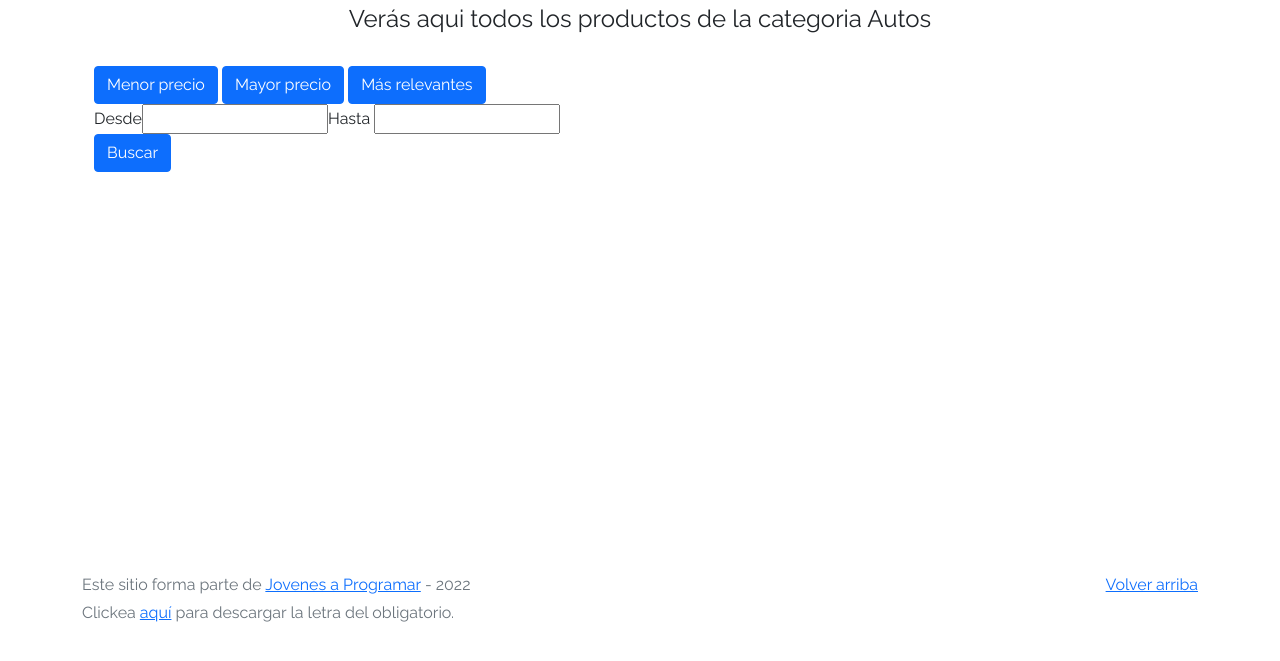
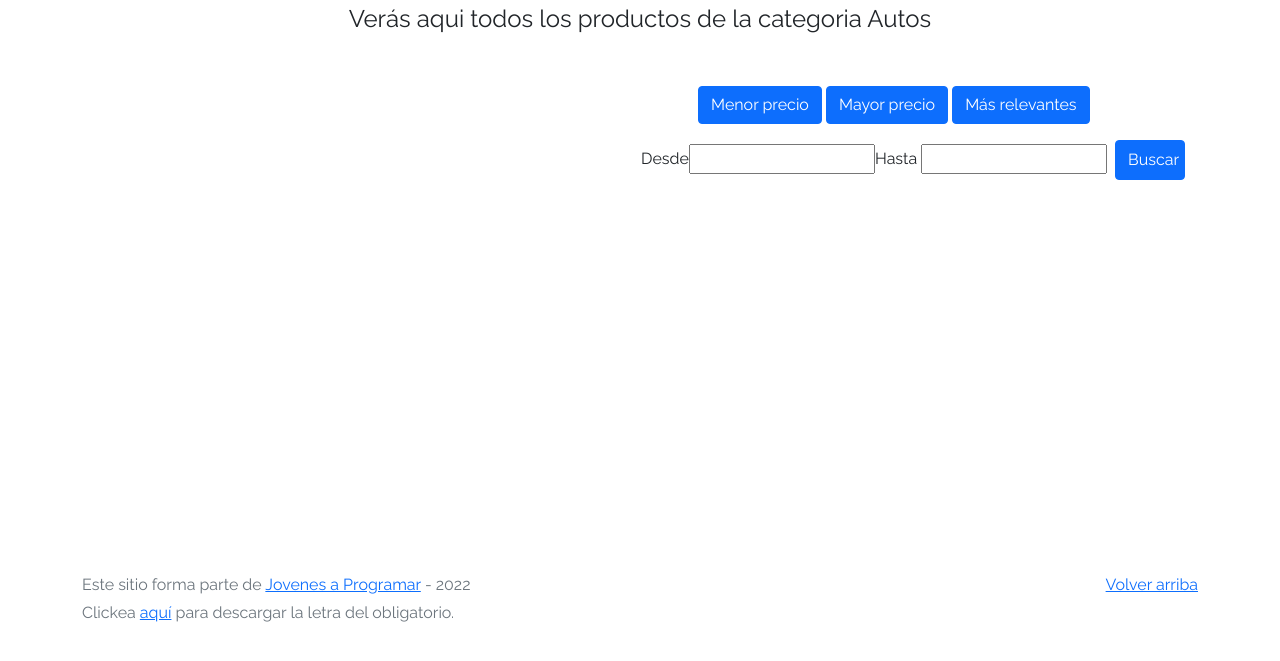
Before and after one commit to PauloCG2001/workspace, a plain HTML site: page products.html in a window 1280 px wide. Shown: the part 113-774 px from the top of the page. Drawn offline with Linux system fonts and the light colour scheme; no server answers.

Commit message:
Update styles.css

```diff
--- a/css/styles.css
+++ b/css/styles.css
@@ -209,3 +209,24 @@ img{
 #contra{
   width: 300px;
 }
+
+#ponerprecios{
+  width: 470px;
+display: inline-block;
+
+}
+
+#filtros{
+ padding-left: 547px;
+
+}
+
+#boton-filtro{
+  width: 70px;
+  height: 40px;
+}
+
+#mover{
+  padding: 20px;
+  margin-left: 37px;
+}
```
